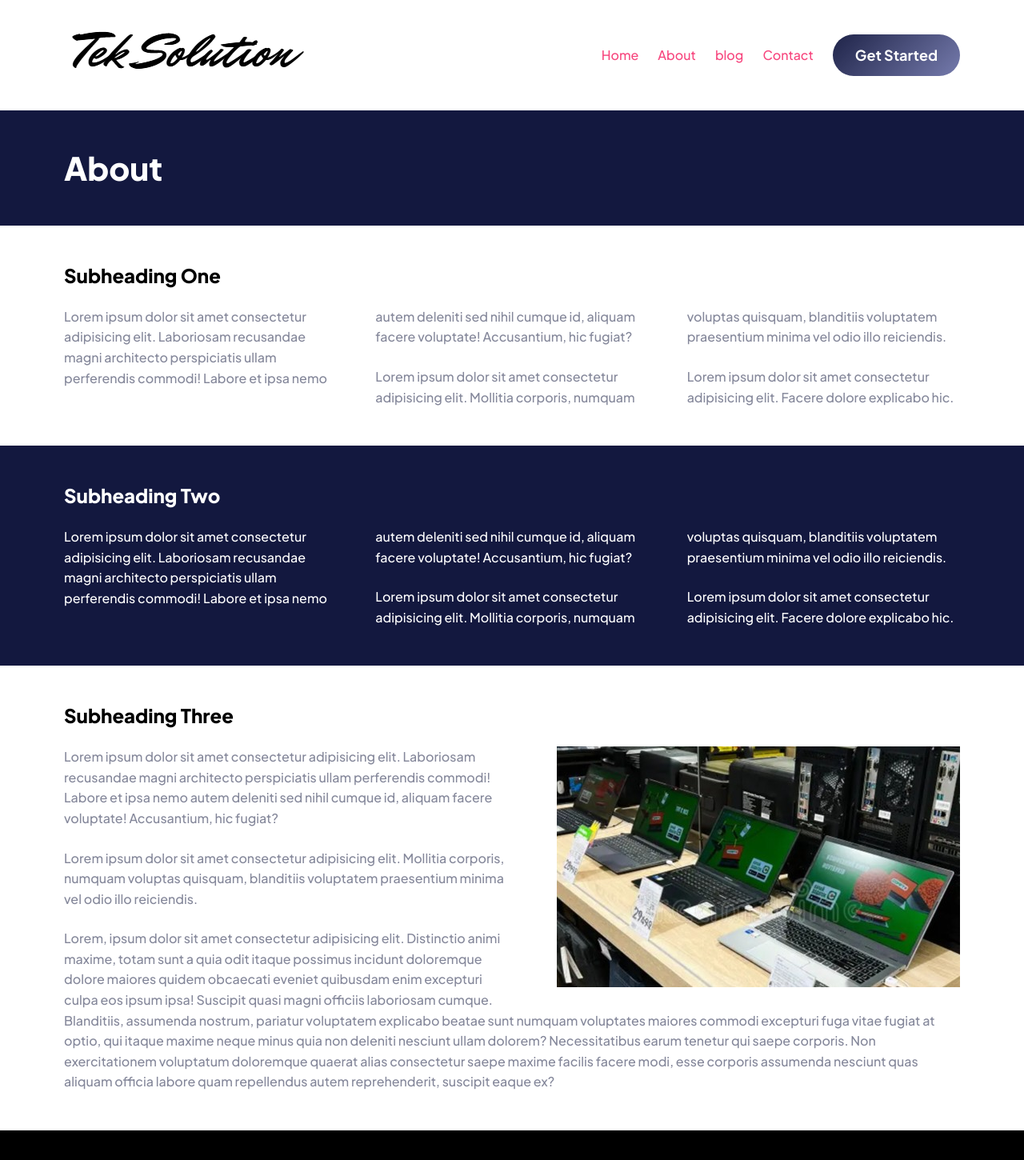
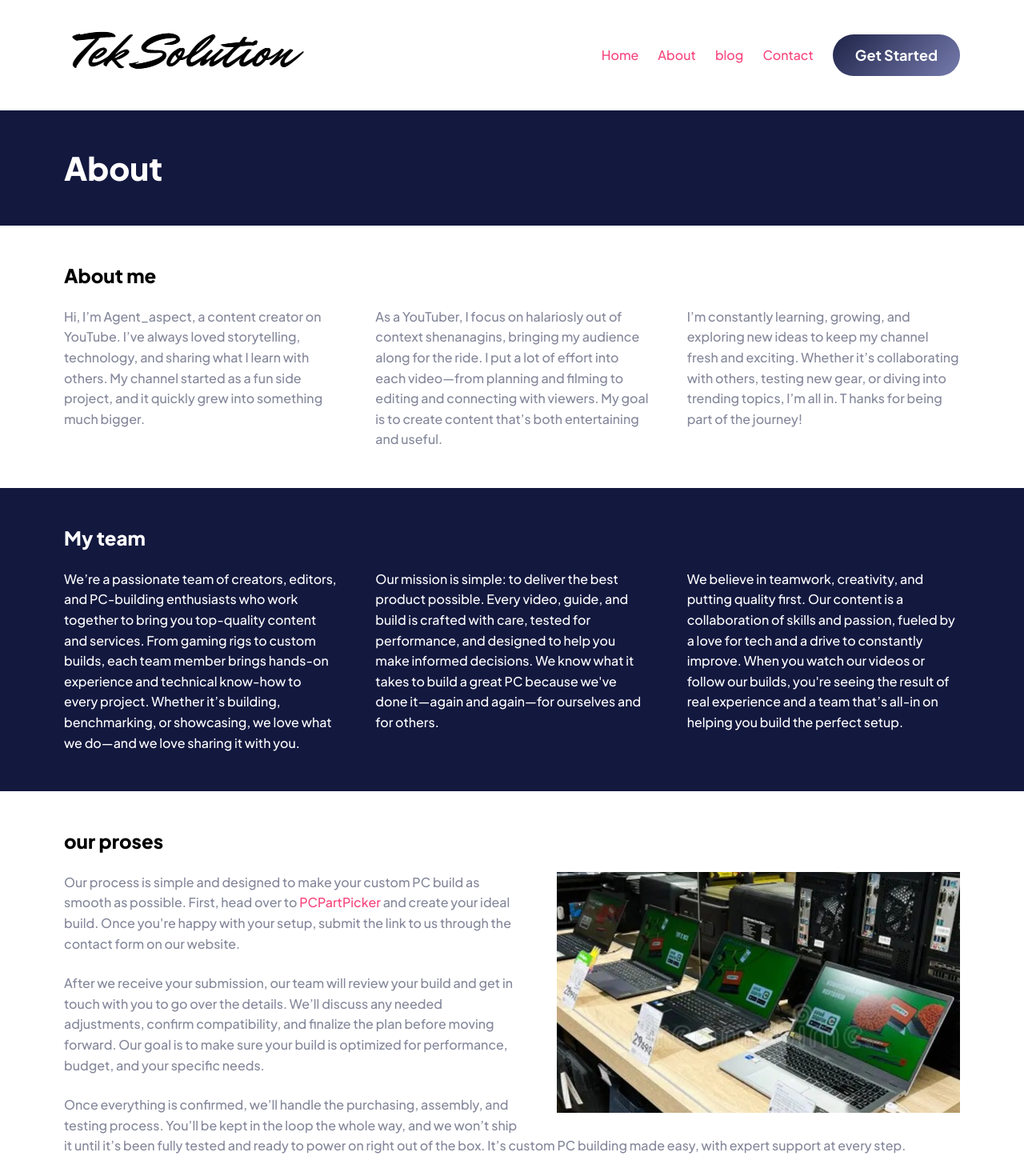
Before and after one commit to Agentaspect/aspect-copmputers-2, a SvelteKit app: page /about in a window 1280 px wide. Shown: the top 1450 px of the page at 80% size. Built offline with nearby package versions, Linux system fonts and the light colour scheme.

Commit message:
finnished about

```diff
--- a/src/routes/about/+page.svelte
+++ b/src/routes/about/+page.svelte
@@ -7,17 +7,19 @@
  <section>
     <div class="outer">
         <div class="inner flow">
-            <h2>Subheading One</h2>
+            <h2>About me </h2>
             <div class="columns flow">
 
-                <p>Lorem ipsum dolor sit amet consectetur adipisicing elit. Laboriosam recusandae
-                    magni architecto perspiciatis ullam perferendis commodi!
-                    Labore et ipsa nemo autem deleniti sed nihil cumque id, aliquam facere voluptate! Accusantium, hic fugiat?</p>
+                <p>Hi, I’m Agent_aspect, a  content creator on YouTube. I’ve always loved storytelling, technology, and sharing what
+                    I learn with others. My channel started as a fun side project, and it quickly grew into something much bigger.</p>
 
-                <p>Lorem ipsum dolor sit amet consectetur adipisicing elit. Mollitia corporis, numquam voluptas quisquam,
-                    blanditiis voluptatem praesentium minima vel odio illo reiciendis.</p>
+                <p>As a YouTuber, I focus on halariosly out of context shenanagins, bringing my audience along for the ride. I put a lot of effort into each video—from planning and
+                    filming to editing and connecting with viewers. My goal is to create content that’s both entertaining and useful.</p>
 
-                <p>Lorem ipsum dolor sit amet consectetur adipisicing elit. Facere dolore explicabo hic.</p>
+                <p>I’m constantly learning, growing, and exploring new ideas to keep my channel fresh and exciting.
+                     Whether it’s collaborating with others,
+                     testing new gear, or diving into trending topics, I’m all in. T
+                     hanks for being part of the journey! </p>
             </div>
         </div>
 
@@ -27,17 +29,23 @@
  <section>
     <div class="outer bg-blue white">
         <div class="inner flow">
-            <h2>Subheading Two</h2>
+            <h2>My team</h2>
             <div class="columns flow">
 
-                <p class="white">Lorem ipsum dolor sit amet consectetur adipisicing elit. Laboriosam recusandae
-                    magni architecto perspiciatis ullam perferendis commodi!
-                    Labore et ipsa nemo autem deleniti sed nihil cumque id, aliquam facere voluptate! Accusantium, hic fugiat?</p>
+                <p class="white">We’re a passionate team of creators, editors, and PC-building enthusiasts who work together
+                    to bring you top-quality content and services. From gaming rigs to custom builds, each team member brings hands-on
+                     experience and technical know-how to every project. Whether it’s building,
+                     benchmarking, or showcasing, we love what we do—and we love sharing it with you.</p>
 
-                <p class="white">Lorem ipsum dolor sit amet consectetur adipisicing elit. Mollitia corporis, numquam voluptas quisquam,
-                    blanditiis voluptatem praesentium minima vel odio illo reiciendis.</p>
+                <p class="white">Our mission is simple: to deliver the best product possible. Every video,
+                     guide, and build is crafted with care, tested for performance, and designed to help you make informed decisions.
+                     We know what it takes to build a great PC because we've done it—again and
+                     again—for ourselves and for others.</p>
 
-                <p class="white">Lorem ipsum dolor sit amet consectetur adipisicing elit. Facere dolore explicabo hic.</p>
+                <p class="white">We believe in teamwork, creativity, and putting quality first.
+                     Our content is a collaboration of skills and passion, fueled by a love for tech and a drive to constantly improve. When you watch our videos
+                     or follow our builds, you're seeing the result of real experience and a team
+                      that’s all-in on helping you build the perfect setup.</p>
             </div>
         </div>
 
@@ -47,24 +55,26 @@
  <section>
     <div class="outer">
         <div class="inner flow wide-text">
-            <h2>Subheading Three</h2>
+            <h2>our proses</h2>
             <img class="float-right" src="chez.jpg" alt="computers on a desk"/>
 
 
-                <p>Lorem ipsum dolor sit amet consectetur adipisicing elit. Laboriosam recusandae
-                    magni architecto perspiciatis ullam perferendis commodi!
-                    Labore et ipsa nemo autem deleniti sed nihil cumque id, aliquam facere voluptate! Accusantium, hic fugiat?</p>
+            <p>
+                Our process is simple and designed to make your custom PC build as smooth as possible.
+                First, head over to <a href="https://pcpartpicker.com/list/" target="_blank">PCPartPicker</a> and create your ideal build.
+                Once you're happy with your setup, submit the link to us through the contact form on our website.
+              </p>
 
-                <p>Lorem ipsum dolor sit amet consectetur adipisicing elit. Mollitia corporis, numquam voluptas quisquam,
-                    blanditiis voluptatem praesentium minima vel odio illo reiciendis.</p>
+                <p>After we receive your submission, our team will review your build and get in touch with you
+                     to go over the details. We’ll discuss any needed adjustments, confirm compatibility, and
+                      finalize the plan before moving forward.
+                     Our goal is to make sure your build is optimized for performance, budget, and your specific needs.</p>
 
-                <p>Lorem, ipsum dolor sit amet consectetur adipisicing elit. Distinctio animi maxime, totam sunt a quia odit itaque possimus
-                     incidunt doloremque dolore maiores quidem obcaecati eveniet quibusdam enim excepturi culpa eos ipsum ipsa! Suscipit
-                     quasi magni officiis laboriosam cumque. Blanditiis, assumenda nostrum, pariatur voluptatem explicabo beatae sunt numquam
-                      voluptates maiores commodi excepturi fuga vitae fugiat at optio, qui itaque maxime neque minus quia non deleniti nesciunt
-                      ullam dolorem? Necessitatibus earum tenetur qui saepe corporis. Non exercitationem voluptatum doloremque quaerat alias
-                    consectetur saepe maxime facilis facere modi, esse corporis assumenda nesciunt quas aliquam officia labore quam repellendus
-                     autem reprehenderit, suscipit eaque ex?</p>
+                <p>Once everything is confirmed, we’ll handle the purchasing,
+                     assembly, and testing process. You’ll be kept in the loop
+                     the whole way, and we won’t ship it until it’s
+                    been fully tested and ready to power on right out of the box. It’s custom PC building made
+                     easy, with expert support at every step.</p>
 
         </div>
 
```
